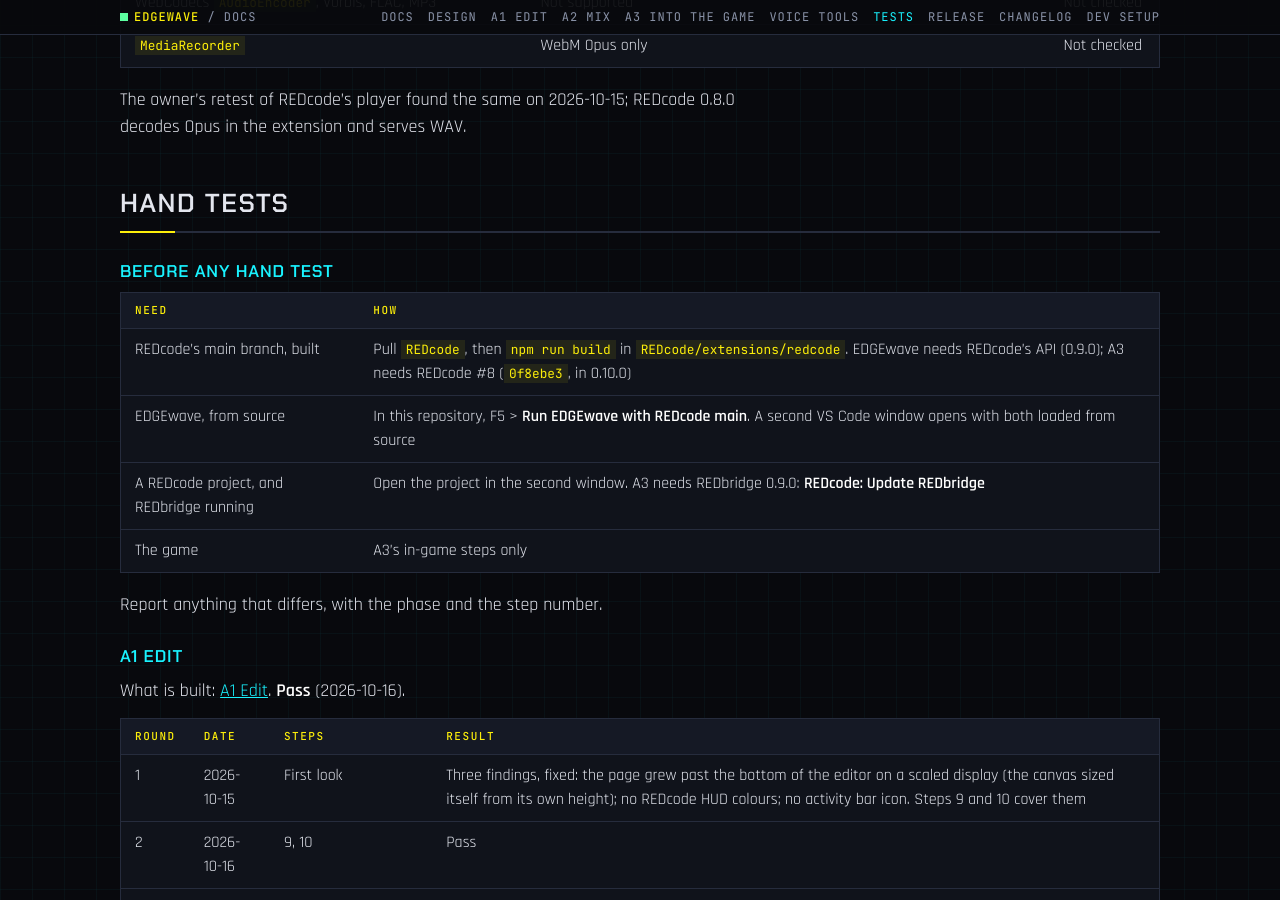
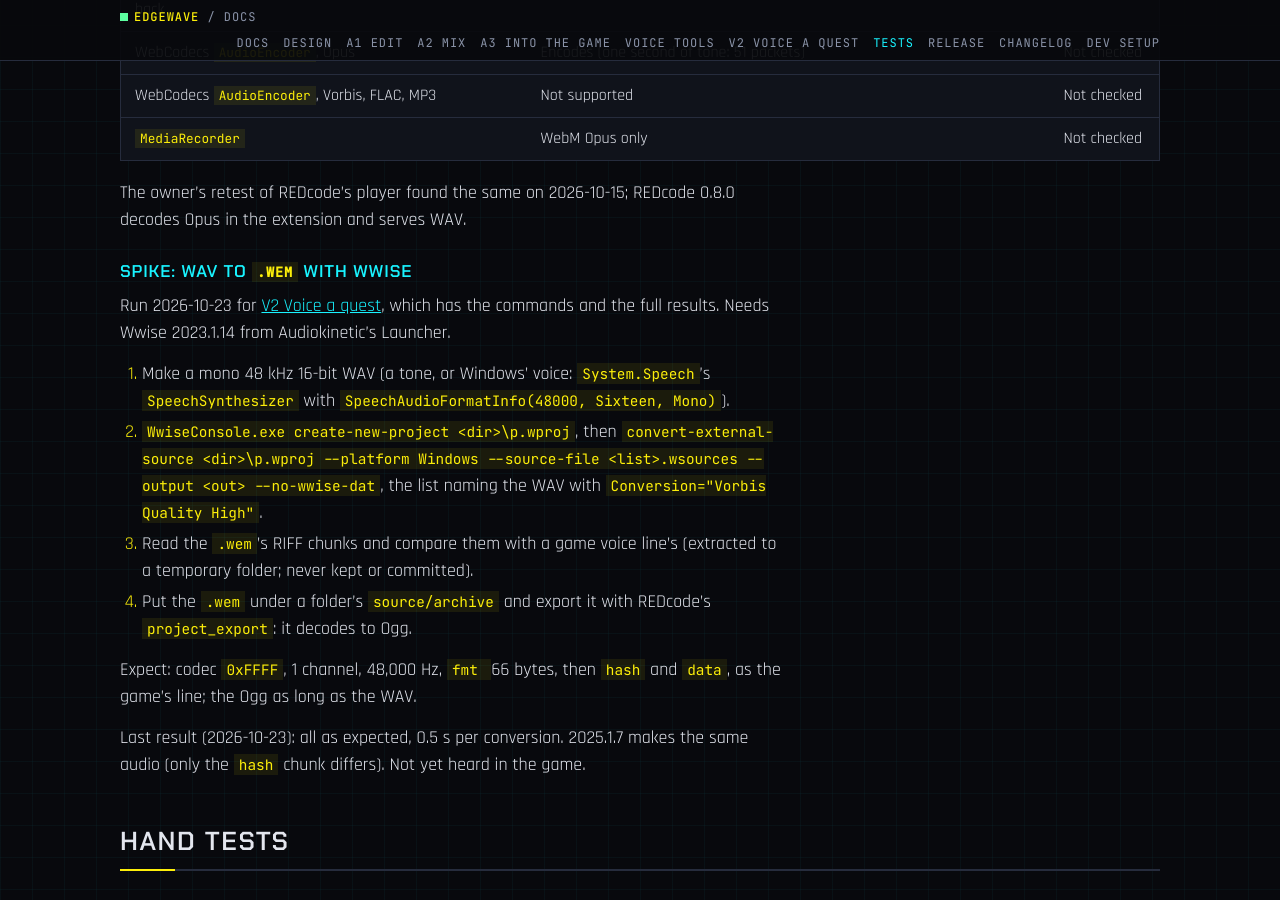
Before and after one commit to Edgemodders/EDGEwave, a Jekyll site: the page built from docs/testing.md, in a window 1280 px wide and 900 px high, scrolled down 4647 px. Built offline with Jekyll 4.4.1, drawn with Linux system fonts in a browser that asks for light colours; our own code applies the rules of GitHub Pages for plain Markdown files; some of the changed text lies outside the part shown.

Commit message:
V2 Voice a quest: the plan for #5, and the .wem spike
The plan agreed with the owner for EDGEquest's request: the contract (proposed
on #5), a Voice Lines panel, the exported API, edgewave-mcp, then the .wem
route through the modder's own Wwise 2023.1.14. The spike: WwiseConsole's
convert-external-source makes a .wem with the game's header that WolvenKit
decodes; not yet heard in the game.

Co-Authored-By: Claude Opus 5.5 <noreply@anthropic.com>

```diff
--- a/docs/_config.yml
+++ b/docs/_config.yml
@@ -32,6 +32,8 @@ nav:
     url: /a3-game.html
   - title: Voice tools
     url: /voice-tools.html
+  - title: V2 Voice a quest
+    url: /voice-lines.html
   - title: Tests
     url: /testing.html
   - title: Release
--- a/docs/testing.md
+++ b/docs/testing.md
@@ -2,7 +2,7 @@
 
 Every test run on EDGEwave so far: how to run it again, what to expect, and what it showed. Each phase ends with a hand test by the owner ([design, "Phases"](design.html#phases)); new tests are added here when they are first run.
 
-Last updated 2026-10-19.
+Last updated 2026-10-23.
 
 ## At a glance
 
@@ -12,6 +12,7 @@ Last updated 2026-10-19.
 | [Smoke test](#smoke-test-vs-code-with-a-stand-in-redcode) | Automated, no game or ElevenLabs needed | A1 to V1 | 2026-10-21 | Pass |
 | [Packaged test](release.html#the-packaged-test) | Automated, needs the network (the Marketplace) | Release | 2026-10-20 | Pass: `edgewave-0.1.0.vsix` with REDcode 0.10.2 |
 | [Spike: decoding and encoding in the webview](#spike-decoding-and-encoding-in-vs-codes-webview) | By script, with game sounds | A1 | 2026-10-15 | Done |
+| [Spike: WAV to `.wem` with Wwise](#spike-wav-to-wem-with-wwise) | By script, with Wwise 2023.1.14 | V2 | 2026-10-23 | Done; in the game not yet |
 | [A1 Edit hand test](#a1-edit) | By hand, F5 | A1 | 2026-10-16 | Pass, after four rounds |
 | [A2 Mix hand test](#a2-mix) | By hand, F5 | A2 | 2026-10-20 | Pass, after four rounds |
 | [A3 Into the game hand test](#a3-into-the-game) | By hand, F5 and in the game | A3 | 2026-10-20 | Pass, after three rounds; steps 9 and 10 (2026-10-21) to test |
@@ -97,6 +98,19 @@ Run on 2026-10-15 with a game voice line (Ogg Vorbis, exported by REDbridge) and
 | `MediaRecorder` | WebM Opus only | Not checked |
 
 The owner's retest of REDcode's player found the same on 2026-10-15; REDcode 0.8.0 decodes Opus in the extension and serves WAV.
+
+### Spike: WAV to `.wem` with Wwise
+
+Run 2026-10-23 for [V2 Voice a quest](voice-lines.html#the-wem-spike), which has the commands and the full results. Needs Wwise 2023.1.14 from Audiokinetic's Launcher.
+
+1. Make a mono 48 kHz 16-bit WAV (a tone, or Windows' voice: `System.Speech`'s `SpeechSynthesizer` with `SpeechAudioFormatInfo(48000, Sixteen, Mono)`).
+2. `WwiseConsole.exe create-new-project <dir>\p.wproj`, then `convert-external-source <dir>\p.wproj --platform Windows --source-file <list>.wsources --output <out> --no-wwise-dat`, the list naming the WAV with `Conversion="Vorbis Quality High"`.
+3. Read the `.wem`'s RIFF chunks and compare them with a game voice line's (extracted to a temporary folder; never kept or committed).
+4. Put the `.wem` under a folder's `source/archive` and export it with REDcode's `project_export`: it decodes to Ogg.
+
+Expect: codec `0xFFFF`, 1 channel, 48,000 Hz, `fmt ` 66 bytes, then `hash` and `data`, as the game's line; the Ogg as long as the WAV.
+
+Last result (2026-10-23): all as expected, 0.5 s per conversion. 2025.1.7 makes the same audio (only the `hash` chunk differs). Not yet heard in the game.
 
 ## Hand tests
 
```
Also changed, not shown: CLAUDE.md (+1 -0 lines), docs/voice-lines.md (added, +52 -0 lines).
